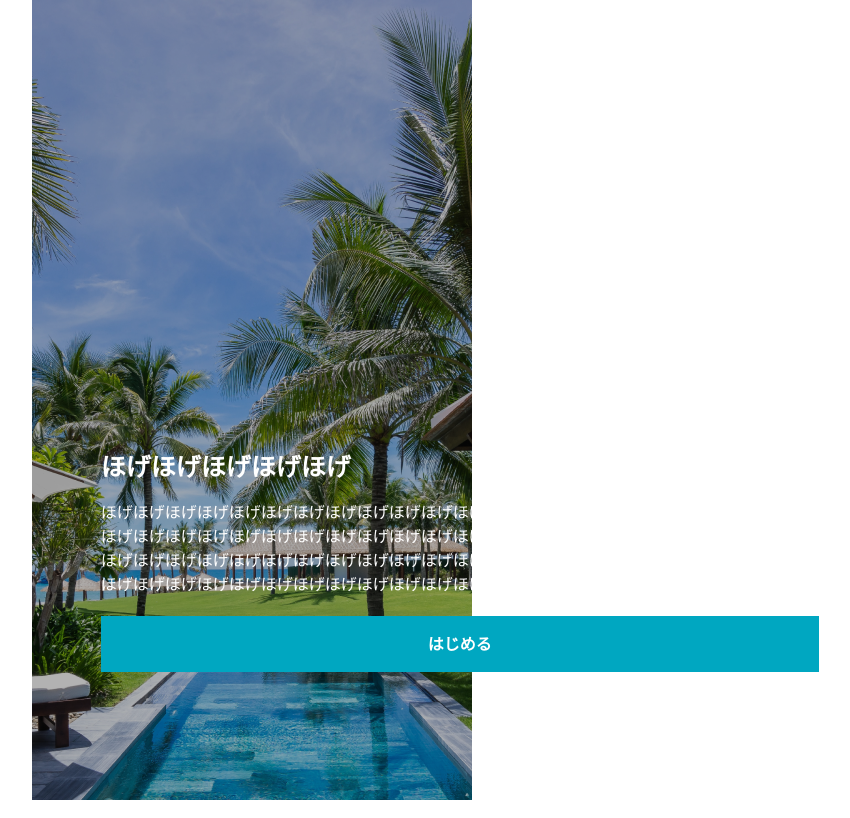
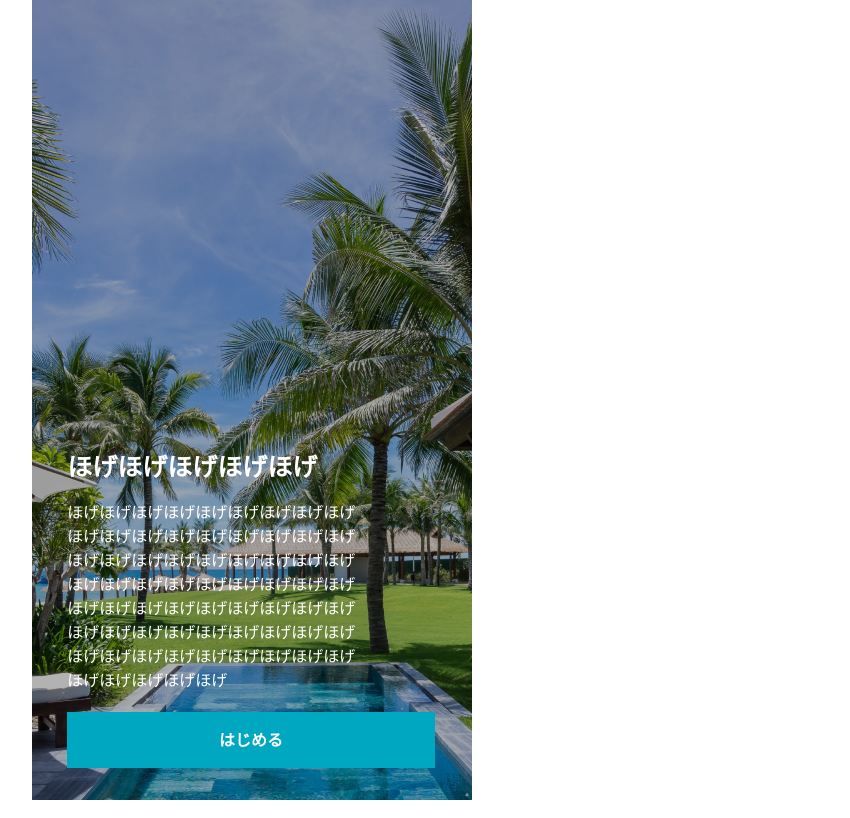
Before and after one commit to luka1104/n-house-mock, a Next.js app: page / in a window 1280 px wide. Shown: the whole page, without its empty margins (388-1238 px from the left). Built offline with nearby package versions, Linux system fonts and the light colour scheme.

Commit message:
Add max width to absolute position box

```diff
--- a/src/pages/index.tsx
+++ b/src/pages/index.tsx
@@ -6,7 +6,7 @@ const Index: NextPage = () => {
   return (
     <>
       <Box w="100%" maxW="440px" h="100%" position="fixed" zIndex="1" bgImage="/images/HomeTop.png" />
-      <Box zIndex="100" color="black" position="absolute">
+      <Box zIndex="100" maxW="440px" color="black" position="absolute">
         <Box w="75%" pt="56vh" pl="8%" color="white" fontFamily="Noto Sans">
           <Text fontSize="25px" fontWeight={700} lineHeight="1.5">
             ほげほげほげほげほげ
```
